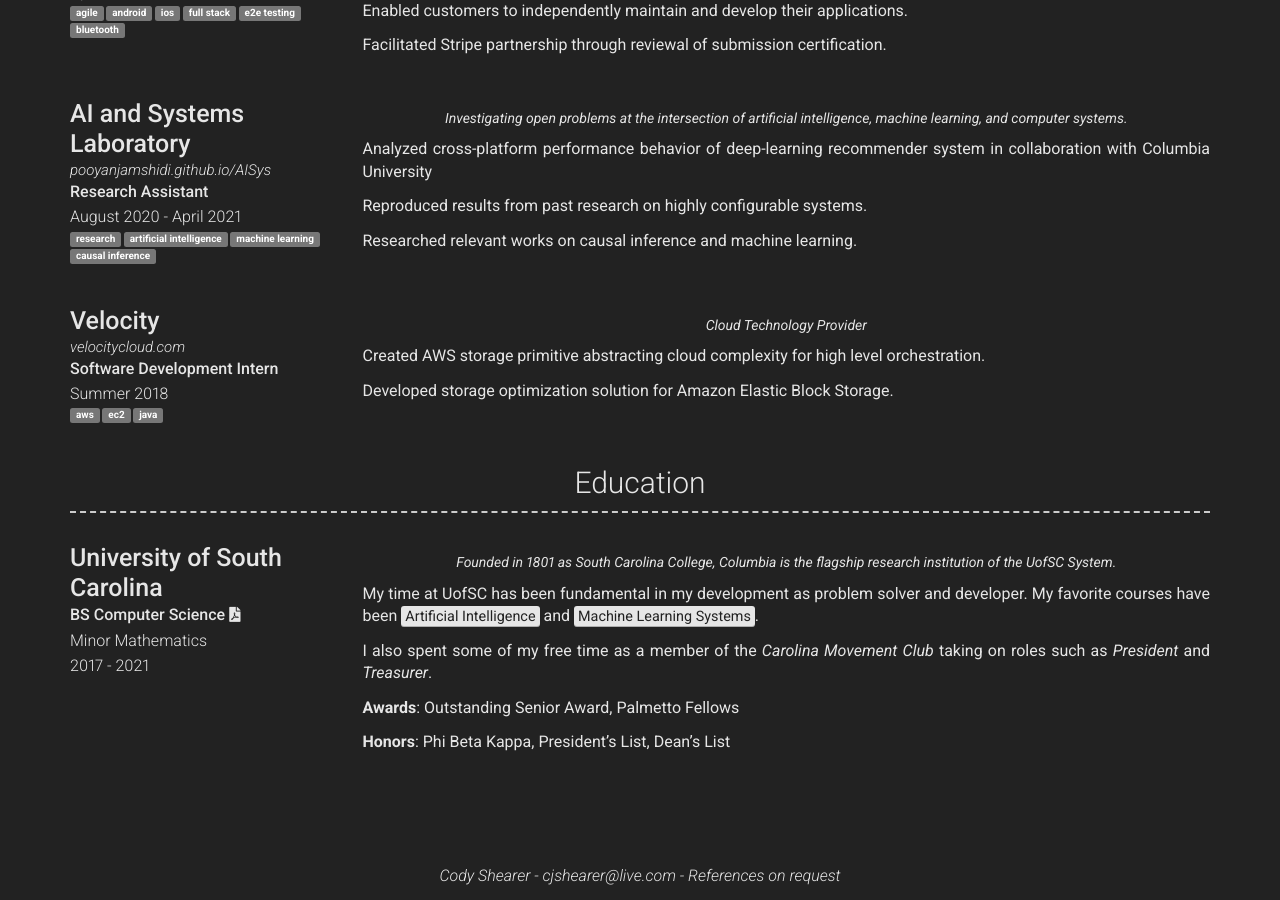
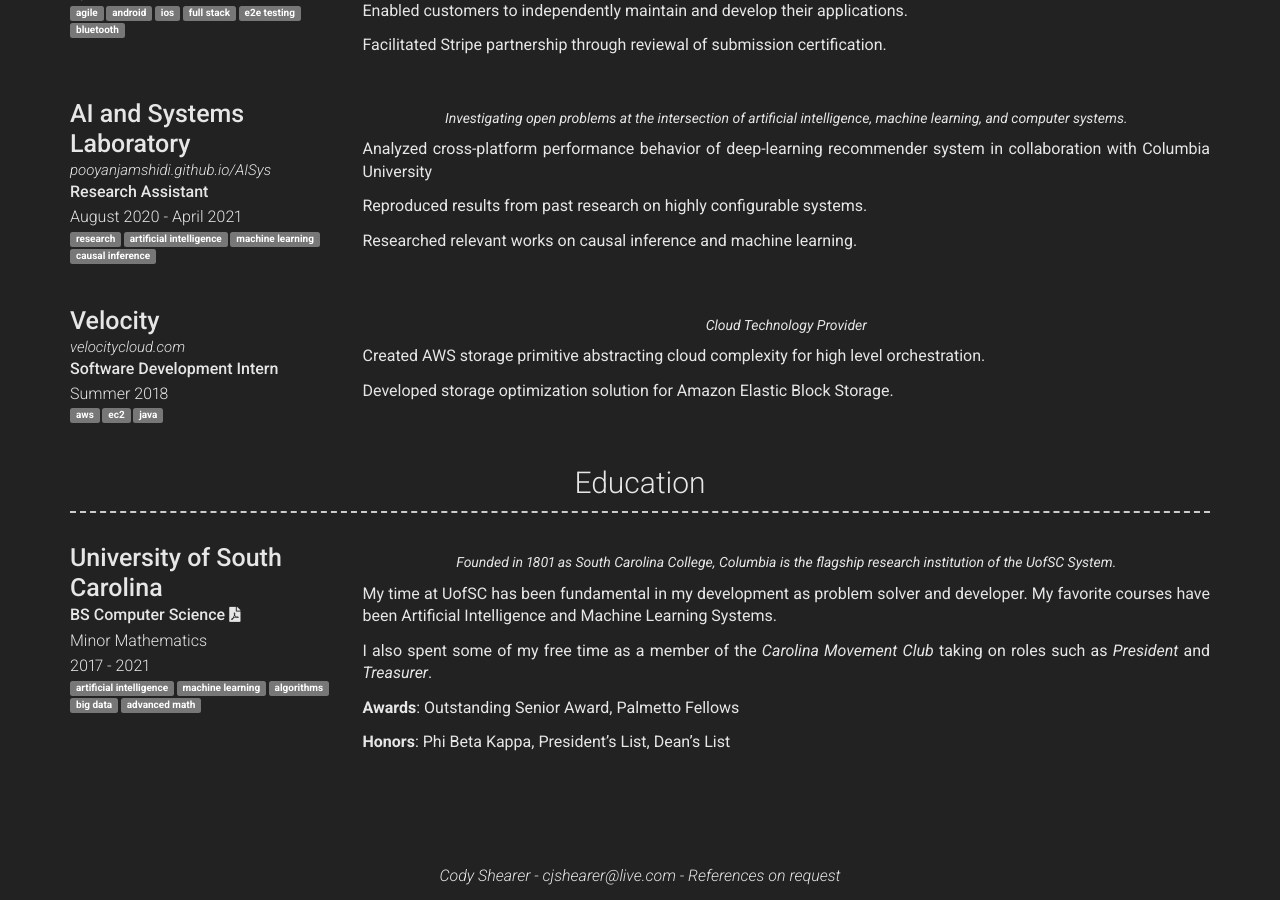
Before and after one commit to cjshearer/modern-hugo-resume, a Jekyll site: the page built from index.md, in a window 1280 px wide and 900 px high, scrolled down 746 px. Built offline with Jekyll 4.4.1, drawn with Linux system fonts in a browser that asks for light colours; nearby versions of some CDN libraries.

Commit message:
feat: added tags to education

```diff
--- a/_data/education.yml
+++ b/_data/education.yml
@@ -11,8 +11,8 @@
     research institution of the UofSC System.
   descriptions:
     - "My time at UofSC has been fundamental in my development as problem solver
-    and developer. My favorite courses have been <mark>Artificial
-    Intelligence</mark> and <mark>Machine Learning Systems</mark>."
+    and developer. My favorite courses have been Artificial Intelligence and
+    Machine Learning Systems."
 
     - "I also spent some of my free time as a member of the *Carolina Movement
     Club* taking on roles such as *President* and *Treasurer*."
@@ -24,3 +24,9 @@
     - "**Honors**: [Phi Beta Kappa](https://www.pbk.org/About), [President's
     List](https://sc.edu/about/signature_events/awards_day/award_recipients.php?search=Cody%20James%20Shearer#recipients),
     Dean's List"
+  tags:
+   - artificial intelligence
+   - machine learning
+   - algorithms
+   - big data
+   - advanced math
```
